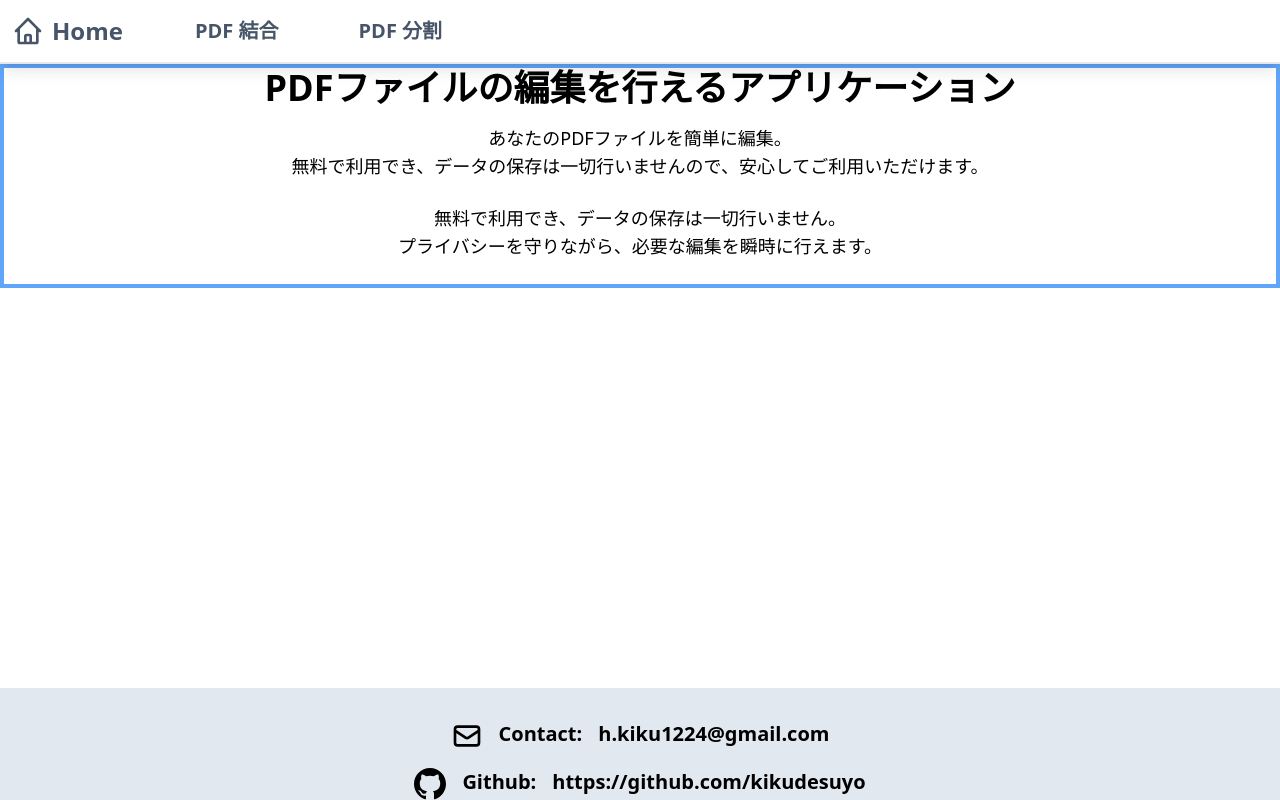
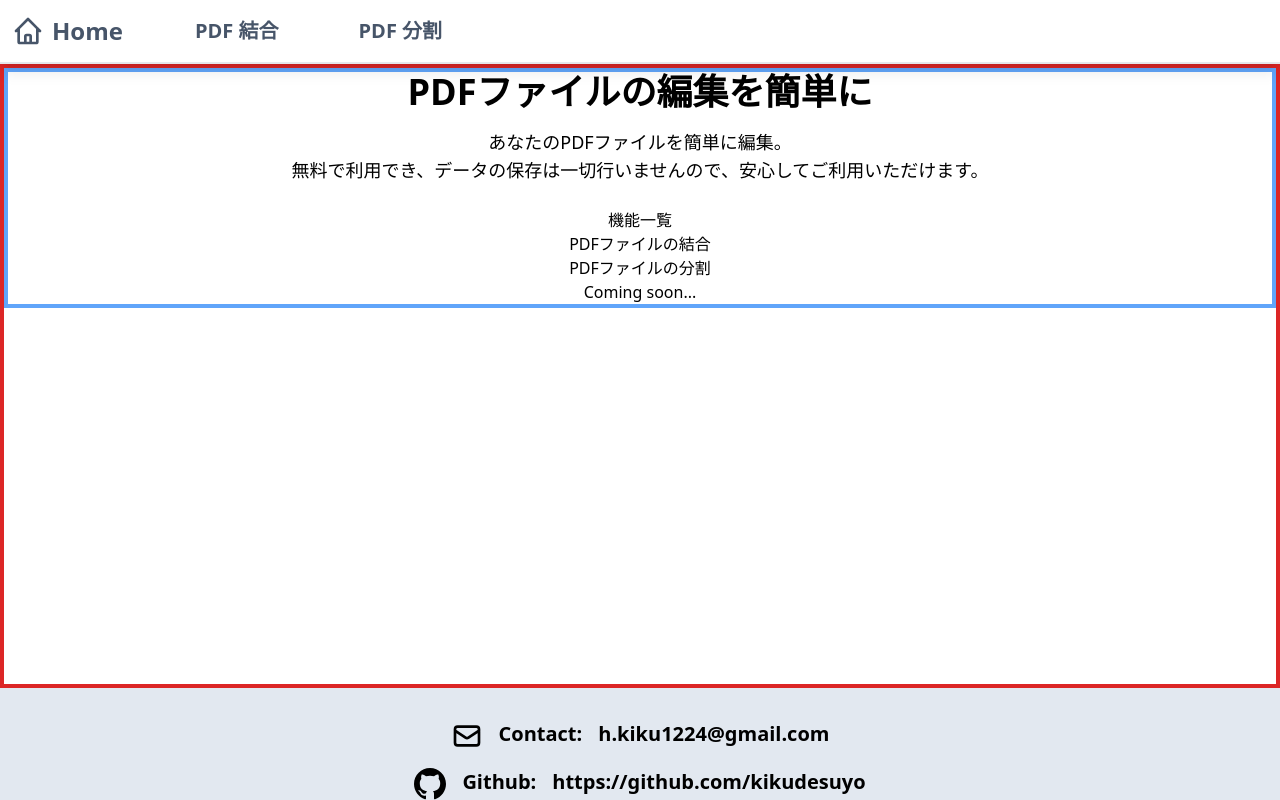
Before and after one commit to kikudesuyo/pdf-edition-v2, a Next.js app in the folder frontend/: page /home in a window 1280 px wide. Built offline with nearby package versions, Linux system fonts and the light colour scheme.

Commit message:
home page追記

```diff
--- a/frontend/src/pages/_app.tsx
+++ b/frontend/src/pages/_app.tsx
@@ -14,7 +14,7 @@ export default function MyApp({ Component, pageProps }: AppProps) {
       </Head>
       <div className="flex min-h-screen flex-col">
         <Header />
-        <div className="flex-grow">
+        <div className="flex-grow border-4 border-red-600">
           <Component {...pageProps} />
         </div>
         <Footer />
--- a/frontend/src/pages/home/index.tsx
+++ b/frontend/src/pages/home/index.tsx
@@ -3,18 +3,21 @@ const Home = () => {
     <div className="flex flex-col items-center justify-center border-4 border-blue-400 text-black">
       <div className="max-w-3xl text-center">
         <h1 className="mb-4 text-4xl font-extrabold">
-          PDFファイルの編集を行えるアプリケーション
+          PDFファイルの編集を簡単に
         </h1>
         <p className="mb-6 text-lg">
           あなたのPDFファイルを簡単に編集。
           <br />
           無料で利用でき、データの保存は一切行いませんので、安心してご利用いただけます。
         </p>
-        <p className="mb-6 text-lg">
-          無料で利用でき、データの保存は一切行いません。
-          <br />
-          プライバシーを守りながら、必要な編集を瞬時に行えます。
-        </p>
+        <div>
+          <p>機能一覧</p>
+          <ul>
+            <li>PDFファイルの結合</li>
+            <li>PDFファイルの分割</li>
+            <li>Coming soon...</li>
+          </ul>
+        </div>
       </div>
     </div>
   );
```
